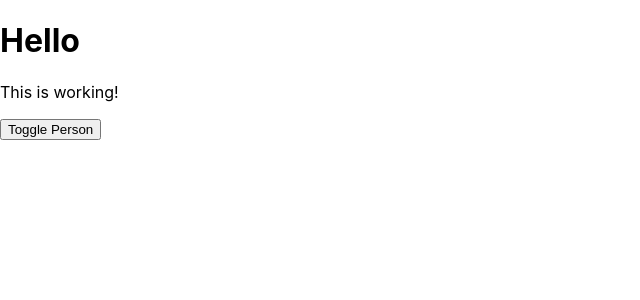
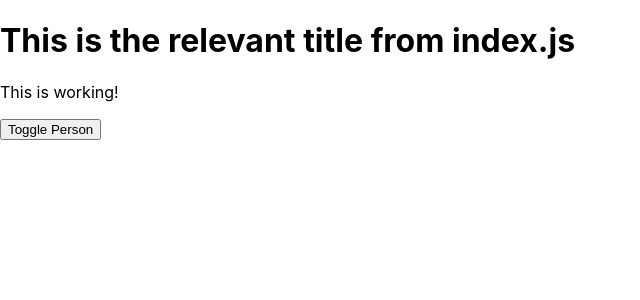
Before and after one commit to xthecapx/react, a React app: page / in a window 1280 px wide. Shown: the top 300 px of the page, without its empty margins (0-640 px from the left). Built offline with nearby package versions, Linux system fonts and the light colour scheme.

Commit message:
using props in container component

```diff
--- a/src/components/Cockpit/Cockpit.js
+++ b/src/components/Cockpit/Cockpit.js
@@ -20,7 +20,7 @@ function Cockpit(props) {
 
   return (
     <div className={classes.Cockpit}>
-      <h1>Hello</h1>
+      <h1>{props.appTitle}</h1>
       <p className={assignedClasses.join(' ')}> This is working!</p>
       {/** slow code */}
       <button className={btnClass} onClick={props.clicked}>
--- a/src/containers/App.js
+++ b/src/containers/App.js
@@ -70,7 +70,12 @@ class App extends Component {
 
     return (
       <div className={classes.App}>
-        <Cockpit persons={this.state.persons} showPerson={this.state.showPerson} clicked={this.togglePersonsHandler} />
+        <Cockpit
+          appTitle={this.props.title}
+          persons={this.state.persons}
+          showPerson={this.state.showPerson}
+          clicked={this.togglePersonsHandler}
+        />
         {persons}
       </div>
     );
--- a/src/index.js
+++ b/src/index.js
@@ -4,7 +4,7 @@ import './index.css';
 import App from './containers/App';
 import * as serviceWorker from './serviceWorker';
 
-ReactDOM.render(<App />, document.getElementById('root'));
+ReactDOM.render(<App title='This is the relevant title from index.js' />, document.getElementById('root'));
 
 // If you want your app to work offline and load faster, you can change
 // unregister() to register() below. Note this comes with some pitfalls.
```
